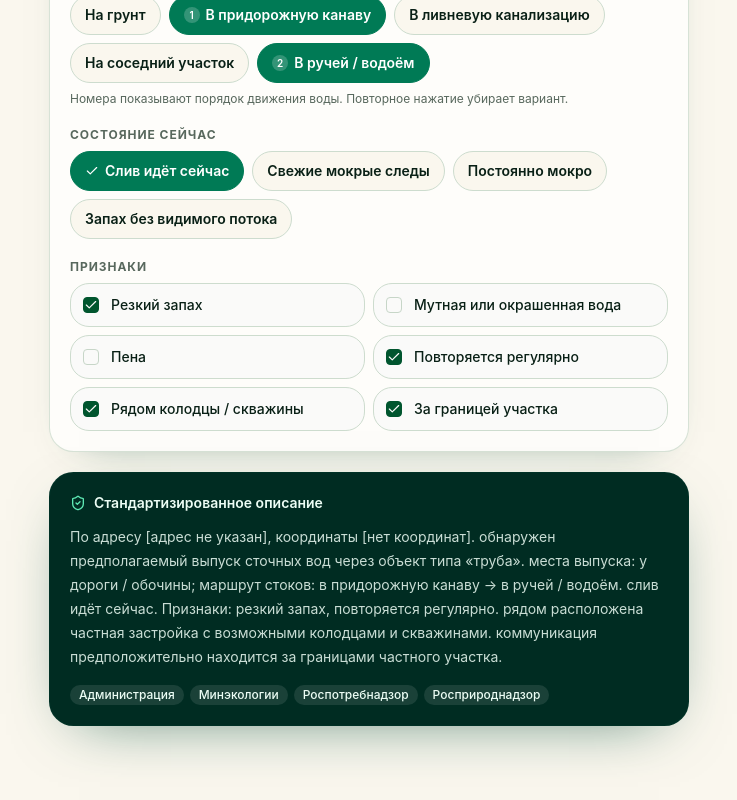
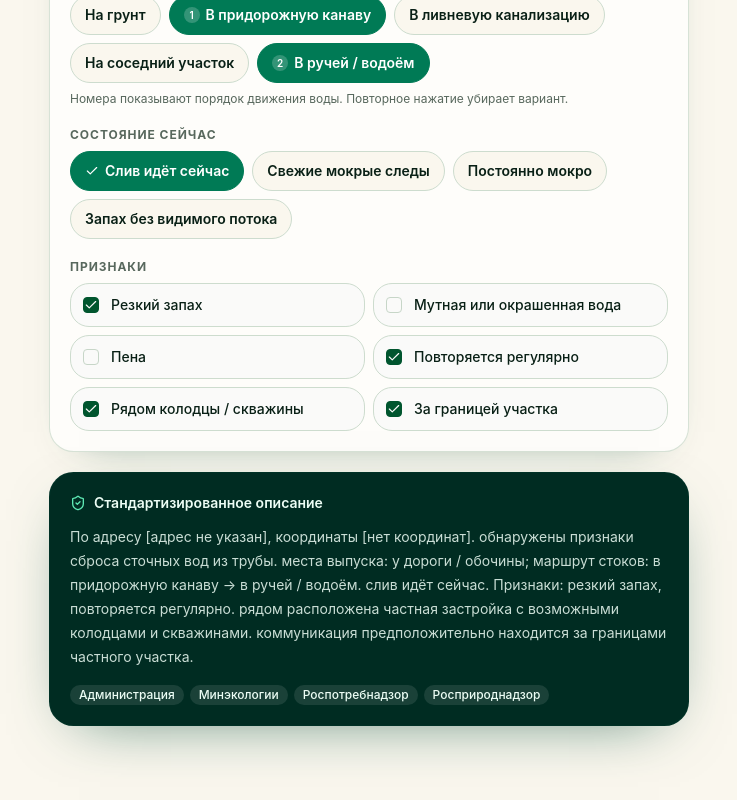
Before and after one commit to e-lis777/eco-fix-pwa, a React (Vite) app: page / in a window 1280 px wide. Shown: the part 1114-1914 px from the top of the page, without its empty margins (271-1008 px from the left). Built offline with nearby package versions, Linux system fonts and the light colour scheme.

Commit message:
Improve source wording in complaint description

```diff
--- a/app/report-form.tsx
+++ b/app/report-form.tsx
@@ -22,6 +22,13 @@ const destinationOptions = ['На грунт', 'В придорожную кан
 const signOptions = ['Резкий запах', 'Мутная или окрашенная вода', 'Пена', 'Повторяется регулярно'];
 const settingOptions = ['У дороги / обочины', 'У забора участка', 'На земле общего пользования', 'В канаве'];
 const flowOptions = ['Слив идёт сейчас', 'Свежие мокрые следы', 'Постоянно мокро', 'Запах без видимого потока'];
+
+const sourceDescriptions: Record<string, string> = {
+  'Труба': 'из трубы',
+  'Колодец': 'через колодец',
+  'Отверстие в заборе': 'через отверстие в заборе',
+  'Неясно': 'из неустановленного источника',
+};
 
 type Draft = {
   address: string;
@@ -149,7 +156,7 @@ export function ReportForm() {
   const standardizedDescription = useMemo(() => {
     const details = [
       `По адресу ${address || '[адрес не указан]'}, координаты ${coordinates || '[нет координат]'}`,
-      `обнаружен предполагаемый выпуск сточных вод через объект типа «${source.toLowerCase()}»`,
+      `обнаружены признаки сброса сточных вод ${sourceDescriptions[source] || 'из неустановленного источника'}`,
       `места выпуска: ${settings.map((value) => value.toLowerCase()).join(', ') || 'не определены'}; маршрут стоков: ${destinations.map((value) => value.toLowerCase()).join(' → ') || 'не определён'}`,
       flowState.toLowerCase(),
       signs.length ? `Признаки: ${signs.join(', ').toLowerCase()}` : 'явные внешние признаки не выбраны',
```
